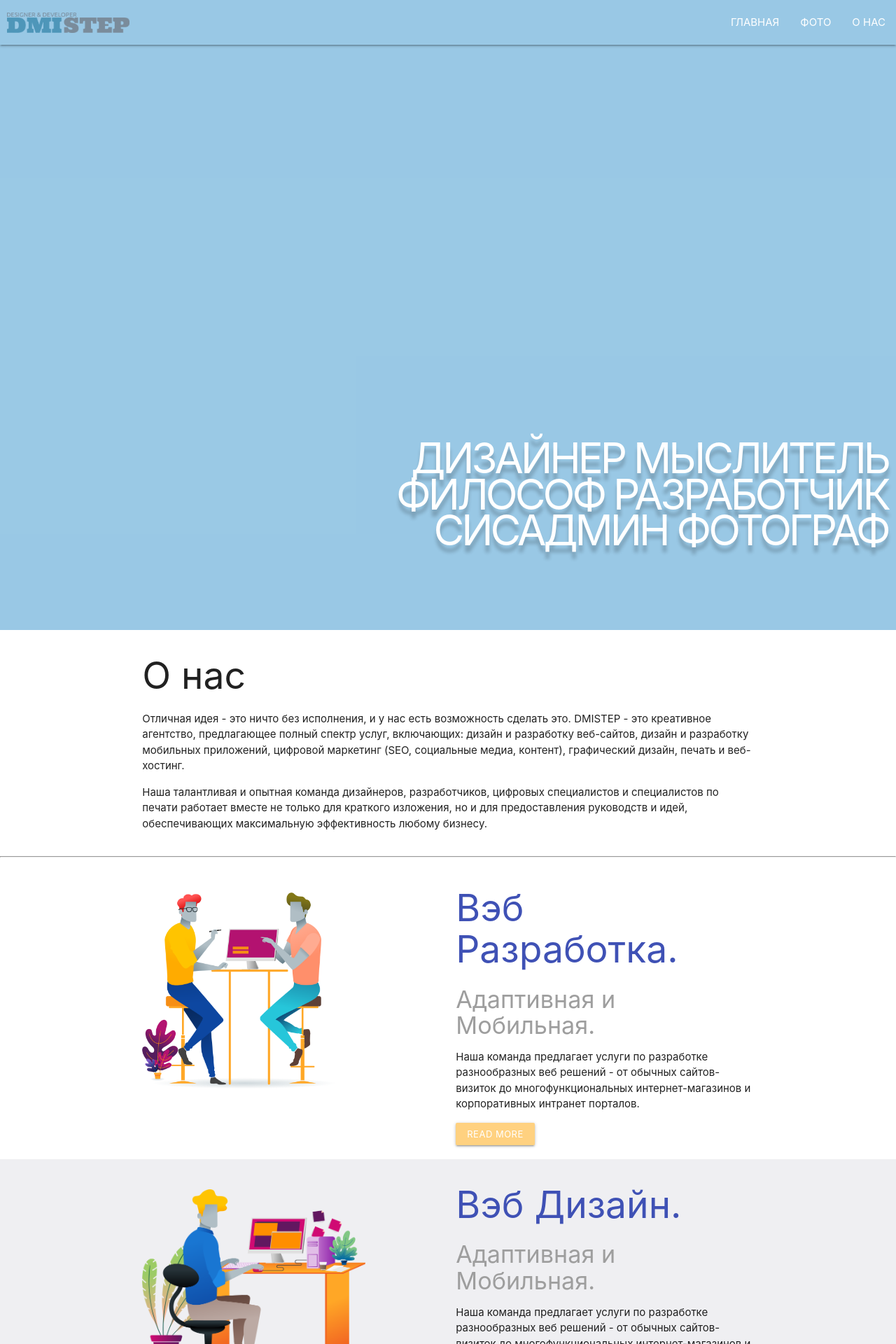
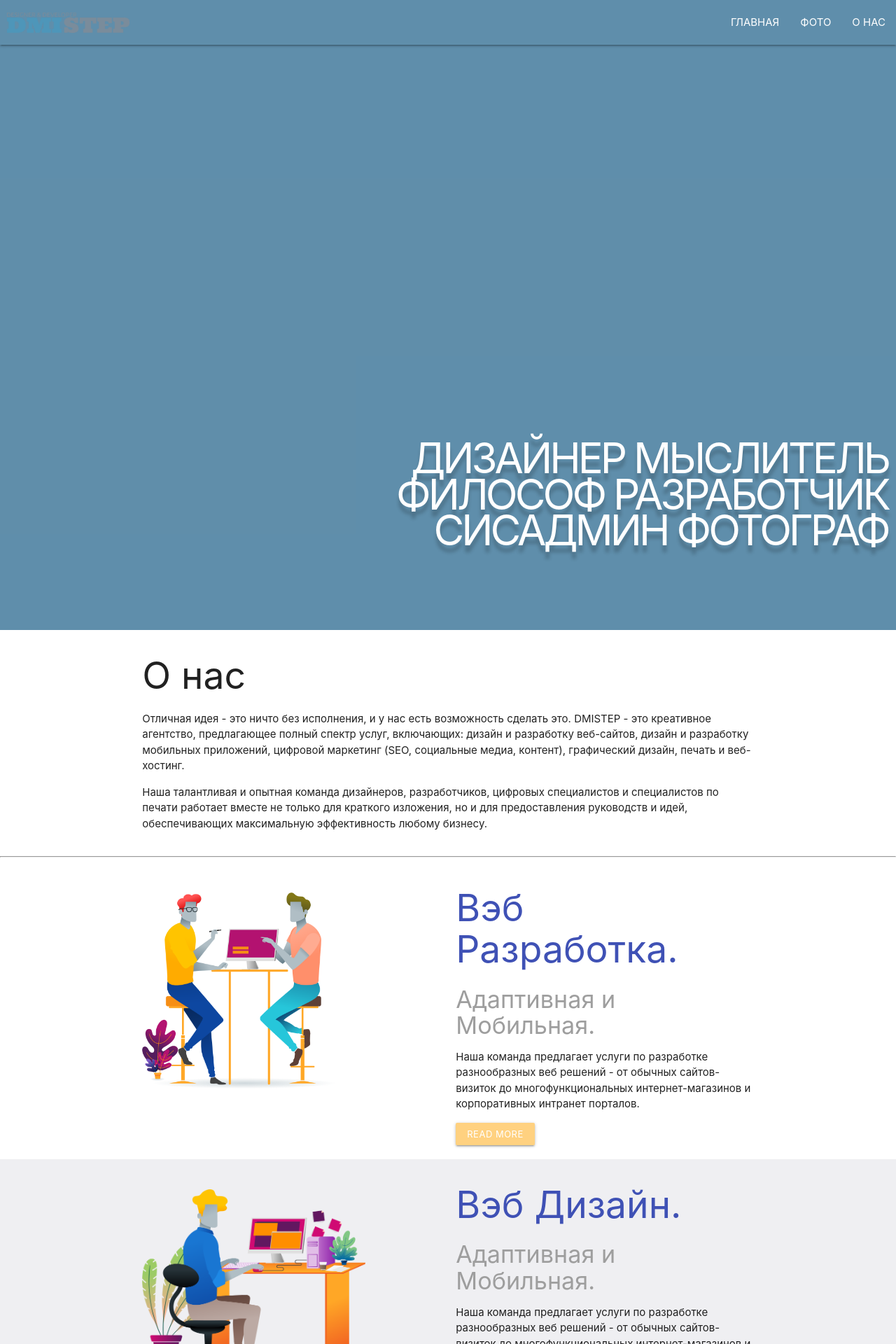
Before and after one commit to Dmistep/dmistep.github.io, a Jekyll site: the page MySiteTest/index.html, which Jekyll copies as it is, in a window 1280 px wide. Shown: the top 1920 px of the page at 70% size. Built offline with Jekyll 4.4.1, drawn with Linux system fonts in a browser that asks for light colours; nearby versions of some CDN libraries.

Commit message:
исправил

```diff
--- a/MySiteTest/index.html
+++ b/MySiteTest/index.html
@@ -12,7 +12,7 @@
   <title>Photo Ninja</title>
   <style>
     header{
-      background: url(../img/dmistep+++.JPG);
+      background: url(../img/dmistep+.JPG);
       background-size: cover;
       background-position: center center;
       height: 100vh;
```
